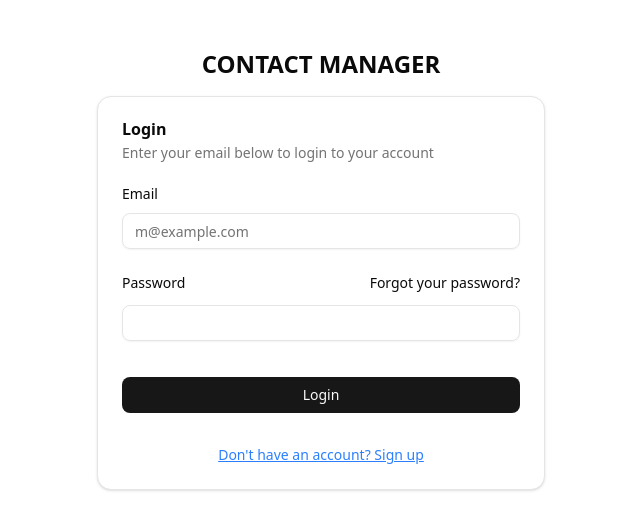
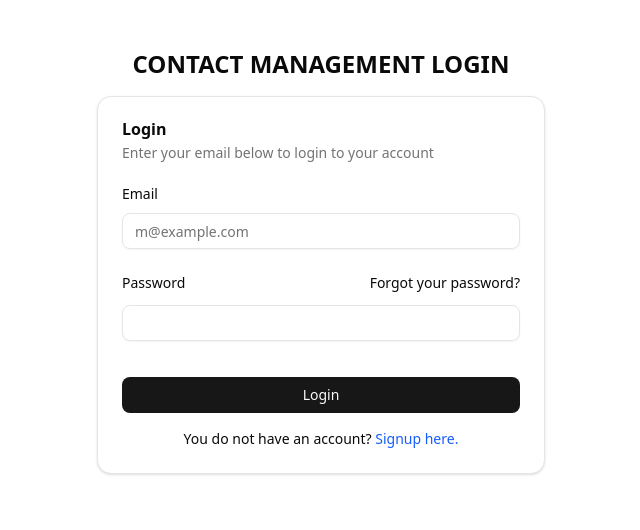
Before and after one commit to osaosula/contact-management, a Next.js app: page /login in a window 1280 px wide. Shown: the top 530 px of the page, without its empty margins (319-959 px from the left). Built offline with nearby package versions, Linux system fonts and the light colour scheme; no server answers.

Commit message:
Separated login and signup routes.

```diff
--- a/app/login/page.tsx
+++ b/app/login/page.tsx
@@ -1,35 +1,18 @@
 "use client";
-import { useState, useEffect } from "react";
+
 import { useSearchParams } from "next/navigation";
 import LoginForm from "../../components/login-form";
-import SignUpForm from "../../components/signup-form";
-//import LoginButton from "@/components/login-button";
-
 export default function AuthPage() {
   const searchParams = useSearchParams();
 
-  const [mode, setMode] = useState<string>("");
   const errorMessage = searchParams.get("m");
-
-  useEffect(() => {
-    const type = searchParams.get("mode");
-    if (type === "signup") setMode("signup");
-    else setMode("login");
-  }, [searchParams]);
 
   return (
     <div className="w-full max-w-md mx-auto mt-12">
       <h1 className="flex text-2xl font-bold mb-4 justify-center">
-        CONTACT MANAGER
+        CONTACT MANAGEMENT LOGIN
       </h1>
-
-      {mode === "login" ? (
-        <LoginForm buttonMode={mode} errorMessage={errorMessage} />
-      ) : (
-        <SignUpForm buttonMode={mode} />
-      )}
-
-      {/* <LoginButton mode={mode} /> */}
+      <LoginForm errorMessage={errorMessage} />
     </div>
   );
 }
--- /dev/null
+++ b/app/signup/page.tsx
@@ -0,0 +1,12 @@
+import SignUpForm from "@/components/signup-form";
+
+export default function SignupPage() {
+  return (
+    <div className="w-full max-w-md mx-auto mt-12">
+      <h1 className="flex text-2xl font-bold mb-4 justify-center">
+        CONTACT MANAGEMENT SIGNUP
+      </h1>
+      <SignUpForm />;
+    </div>
+  );
+}
--- a/components/login-form.tsx
+++ b/components/login-form.tsx
@@ -9,16 +9,15 @@ import {
 } from "@/components/ui/card";
 import { Input } from "@/components/ui/input";
 import { Label } from "@/components/ui/label";
-import LoginButton from "./login-button";
+
 import { login } from "@/app/login/actions";
+import Link from "next/link";
 
 interface LoginFormProps extends React.ComponentProps<"div"> {
-  buttonMode: "login" | "signup";
   errorMessage: string | null;
 }
 
 export default function LoginForm({
-  buttonMode,
   errorMessage,
   className,
   ...props
@@ -67,7 +66,10 @@ export default function LoginForm({
               </div>
             </div>
             <div className="mt-4 text-center text-sm mx-auto">
-              <LoginButton mode={buttonMode} />
+              You do not have an account?&nbsp;
+              <Link href="/signup" className="text-blue-600 hover:underline">
+                Signup here.
+              </Link>
             </div>
           </form>
         </CardContent>
--- a/components/signup-form.tsx
+++ b/components/signup-form.tsx
@@ -9,17 +9,14 @@ import {
 } from "@/components/ui/card";
 import { Input } from "@/components/ui/input";
 import { Label } from "@/components/ui/label";
-import LoginButton from "./login-button";
+
 import { signup } from "@/app/login/actions";
+import Link from "next/link";
 
-interface LoginFormProps extends React.ComponentProps<"div"> {
-  buttonMode: string;
-}
 export default function SignUpForm({
-  buttonMode,
   className,
   ...props
-}: LoginFormProps) {
+}: React.ComponentProps<"div">) {
   return (
     <div className={cn("flex flex-col gap-6", className)} {...props}>
       <Card>
@@ -60,10 +57,13 @@ export default function SignUpForm({
                 </Button> */}
               </div>
             </div>
-            <div className="mt-4 text-center text-sm">
-              <LoginButton mode={buttonMode} />
-            </div>
           </form>
+          <div className="mt-4 text-center text-sm">
+            Already have an account?&nbsp;
+            <Link href="/login" className="text-blue-600 hover:underline">
+              Login here.
+            </Link>
+          </div>
         </CardContent>
       </Card>
     </div>
--- a/utils/supabase/middleware.ts
+++ b/utils/supabase/middleware.ts
@@ -42,6 +42,7 @@ export async function updateSession(request: NextRequest) {
   if (
     !user &&
     !request.nextUrl.pathname.startsWith("/login") &&
+    !request.nextUrl.pathname.startsWith("/signup") &&
     !request.nextUrl.pathname.startsWith("/auth") &&
     !request.nextUrl.pathname.startsWith("/error")
   ) {
```
